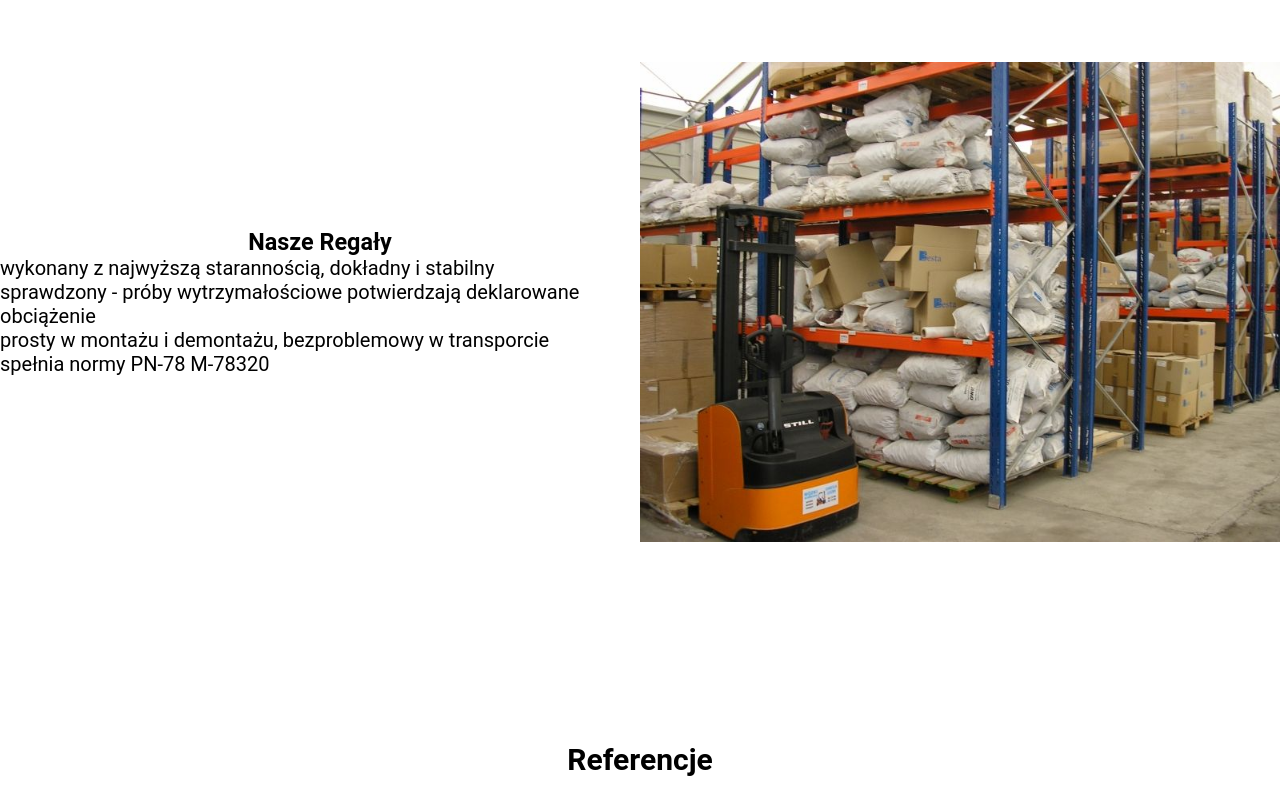
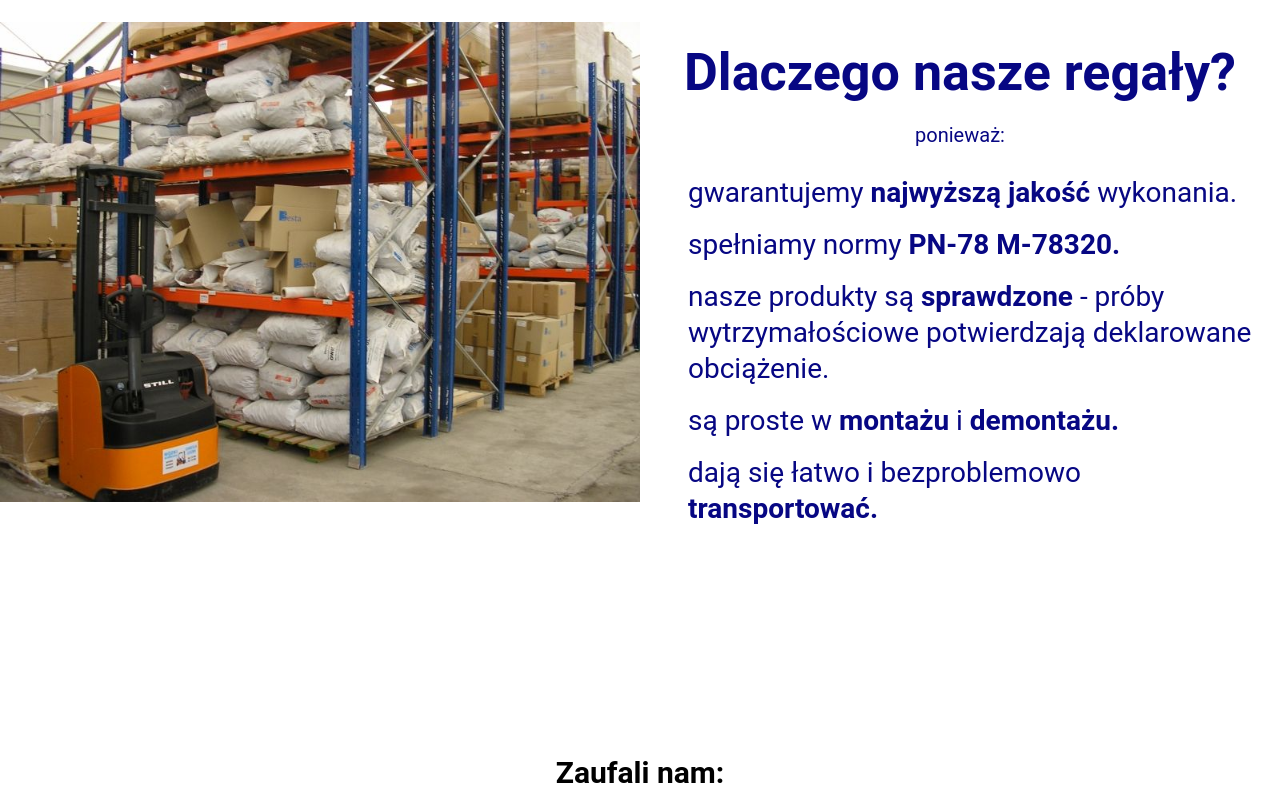
Before and after one commit to DariuszLegizynski/giwmag, a Vue app: page / in a window 1280 px wide. Shown: the part 820-1605 px from the top of the page. Built offline with nearby package versions, Linux system fonts and the light colour scheme.

Commit message:
ProductPros sketch done

```diff
--- a/src/components/Hero.vue
+++ b/src/components/Hero.vue
@@ -44,7 +44,6 @@ export default {
 @import '@/styles/scss/_general.scss';
 
 .hero {
-	margin-bottom: 10rem;
 	display: grid;
 	grid-template-columns: 3fr 2fr;
 
--- a/src/components/ProductPros.vue
+++ b/src/components/ProductPros.vue
@@ -1,22 +1,29 @@
 <template>
 	<article class="product-pros">
-		<section class="product-pros__text">
-			<h1>Nasze Regały</h1>
-			<ul>
-				<li>wykonany z najwyższą starannością, dokładny i stabilny</li>
-				<li>
-					sprawdzony - próby wytrzymałościowe potwierdzają deklarowane
-					obciążenie
-				</li>
-				<li>prosty w montażu i demontażu, bezproblemowy w transporcie</li>
-				<li>spełnia normy PN-78 M-78320</li>
-			</ul>
-		</section>
 		<section>
 			<img
 				src="/images/wysokiego-skladowania/palet20.jpeg"
 				alt="Shelves in action"
 			/>
+		</section>
+		<section class="product-pros__header">
+			<h1>Dlaczego nasze regały?</h1>
+			<p>ponieważ:</p>
+			<div class="product-pros__text">
+				<span>gwarantujemy <strong>najwyższą jakość</strong> wykonania.</span>
+				<span>spełniamy normy <strong>PN-78 M-78320.</strong></span>
+				<span>
+					nasze produkty są <strong>sprawdzone</strong> - próby wytrzymałościowe
+					potwierdzają deklarowane obciążenie.
+				</span>
+				<span
+					>są proste w <strong>montażu</strong> i
+					<strong>demontażu.</strong></span
+				>
+				<span
+					>dają się łatwo i bezproblemowo <strong>transportować.</strong></span
+				>
+			</div>
 		</section>
 	</article>
 </template>
@@ -26,16 +33,43 @@ export default {}
 </script>
 
 <style lang="scss" scoped>
+@import '@/styles/scss/_general.scss';
 .product-pros {
-	margin: 10rem 0;
+	margin-top: 8rem;
 	display: grid;
 	grid-template-columns: 1fr 1fr;
 
+	&__header,
 	&__text {
 		display: grid;
 		grid-template-columns: 1fr;
 		align-content: center;
+	}
+	&__header {
 		justify-items: center;
+		margin: 1rem;
+
+		& > h1 {
+			font-size: 2.6rem;
+			color: $color-primary;
+		}
+
+		& > p {
+			margin: 1rem 0;
+			color: $color-primary;
+		}
+	}
+
+	&__text {
+		justify-items: flex-start;
+		font-size: 1.4rem;
+		margin-left: 1.4rem;
+		color: $color-primary;
+		line-height: 1.8rem;
+
+		& > * {
+			margin: 0.4rem 0;
+		}
 	}
 }
 </style>
--- a/src/components/References.vue
+++ b/src/components/References.vue
@@ -1,6 +1,6 @@
 <template>
 	<article class="references">
-		<h1>Referencje</h1>
+		<h1>Zaufali nam:</h1>
 		<section class="references__companies">
 			<img
 				class="references__logo"
@@ -42,6 +42,10 @@ export default {}
 	flex-direction: column;
 	align-items: center;
 
+	& > h1 {
+		margin-bottom: 4rem;
+	}
+
 	&__companies {
 		display: flex;
 		width: 100%;
--- a/src/components/tools/CallToAction.vue
+++ b/src/components/tools/CallToAction.vue
@@ -17,11 +17,12 @@ export default {}
 	border-radius: 3px;
 
 	&--offer {
+		&:hover {
+			background-color: $color-highlight;
+		}
 	}
 
 	&--contact {
-		background-color: $color-reserve-3;
-
 		&:hover {
 			background-color: $color-highlight;
 		}
--- a/src/styles/scss/_variables.scss
+++ b/src/styles/scss/_variables.scss
@@ -14,6 +14,7 @@ $color-reserve-5: hsl(331, 71%, 56%);
 $color-contrast-1: hsl(9, 71%, 56%);
 
 $color-white: hsl(0, 0%, 96%);
+$color-font: hsl(0, 0%, 47%);
 
 $gradient-main: linear-gradient(to right, $color-reserve-3, $color-primary);
 
```
